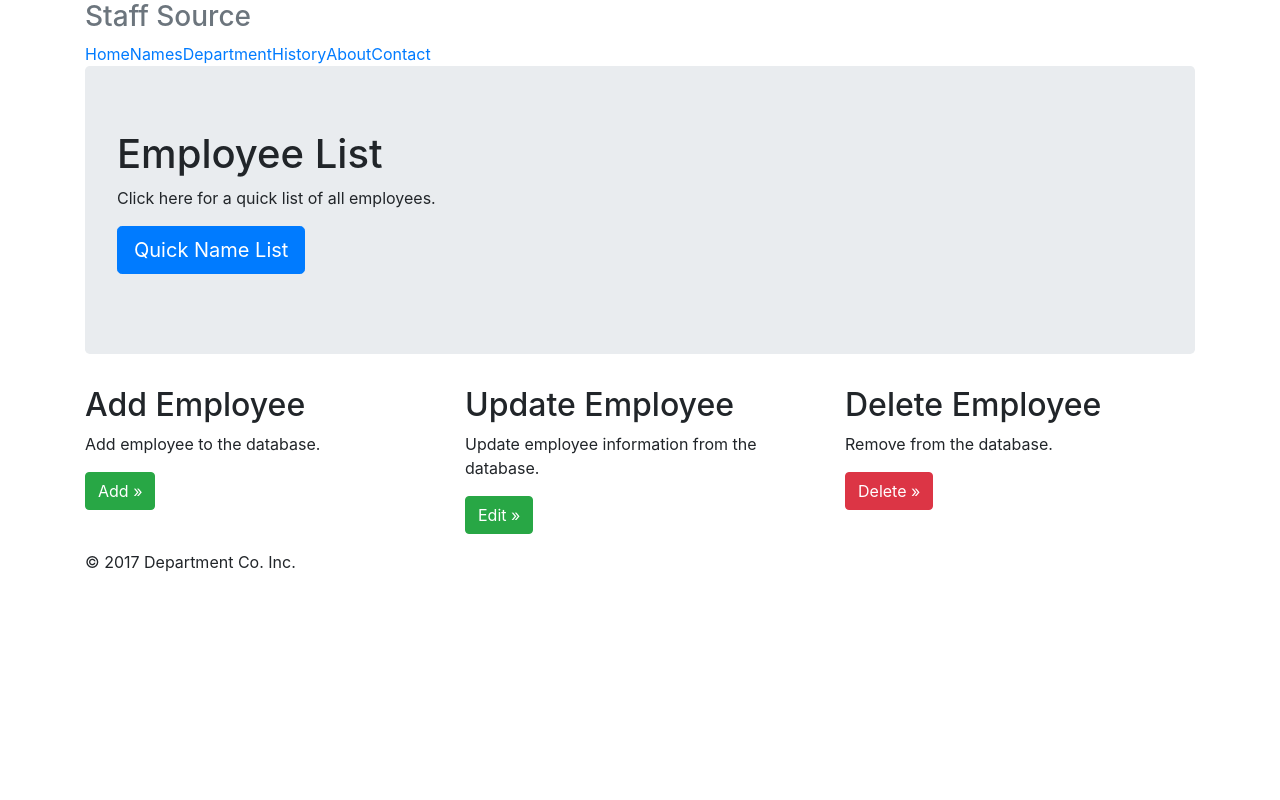
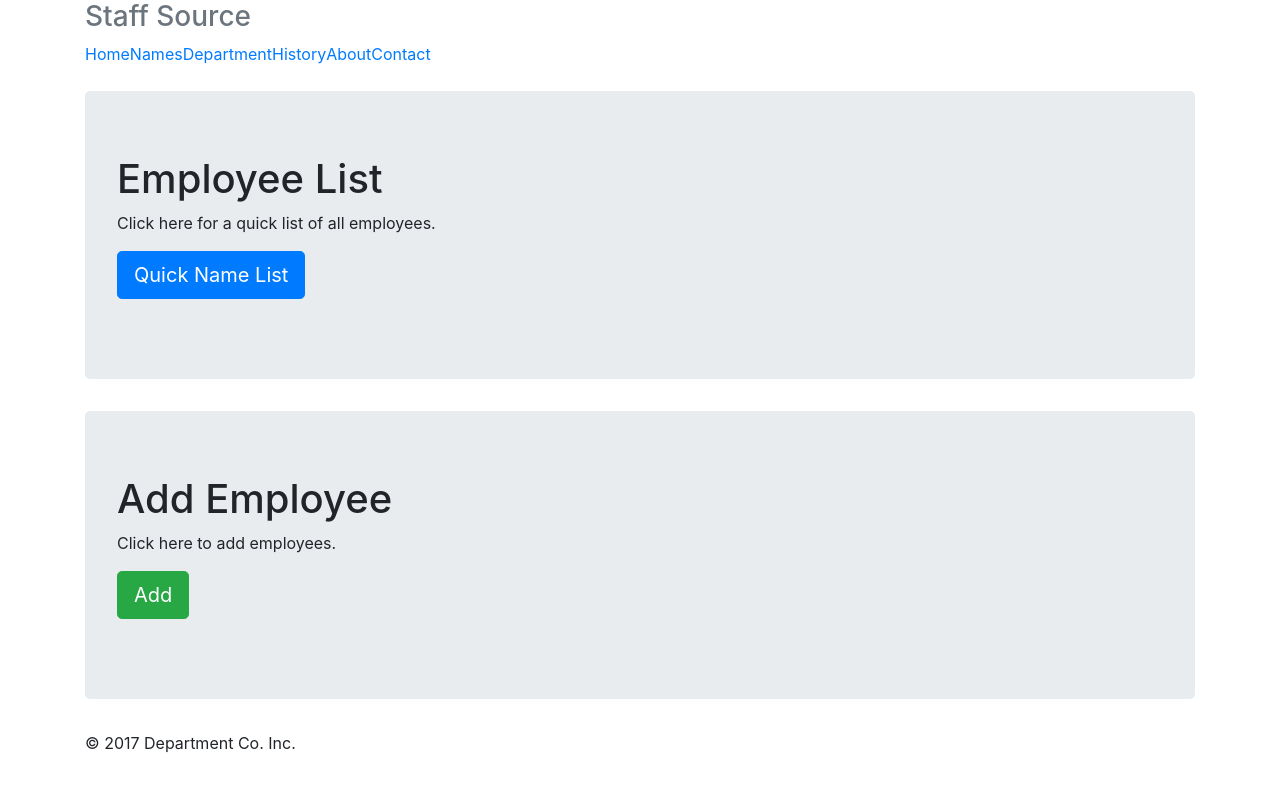
Before and after one commit to vincelenx184/department, a Django app: page / in a window 1280 px wide. Run offline with Django 3.2, Linux system fonts and the light colour scheme; parts of the project's set-up code (start-up, migrations or seed data) failed here and were passed over; some libraries are stand-ins or nearby versions.

Commit message:
added functions

```diff
--- a/staff/urls.py
+++ b/staff/urls.py
@@ -5,7 +5,7 @@ from . import views
 urlpatterns = [
 
     url(r'^employees/list/$', views.list_of_employees, name='list_of_employees'),
-    url(r'^employees/list/add_employee/$', views.add_employee, name='add_employee'),
+    url(r'^employees/add_employee/$', views.add_employee, name='add_employee'),
     url(r'^employees/(?P<slug>[-\w]+)/edit_employee/$', views.edit_employee, name='edit_employee'),
     url(r'^employees/(?P<slug>[-\w]+)/delete_employee/$', views.delete_employee, name='delete_employee'),
 ]
--- a/templates/base.html
+++ b/templates/base.html
@@ -45,7 +45,7 @@
             <ul class="nav nav-justified">
                 {% with url_name=request.resolver_match.url_name %}
                 <li class="{% if url_name == 'home' %}active{% endif %}"><a href="{% url 'home' %}">Home</a></li>
-                <li class="{% if url_name == 'names' %}active{% endif %}"><a href="{% url 'staff:names' %}">Names</a></li>
+                <li class="{% if url_name == 'list_of_employees' %}active{% endif %}"><a href="{% url 'staff:list_of_employees' %}">Names</a></li>
                 <li><a href="#">Department</a></li>
                 <li><a href="#">History</a></li>
                 <li><a href="#">About</a></li>
@@ -54,6 +54,8 @@
             </ul>
         </nav>
     </div>
+
+    {% include "messages.html" %}
 
     {% block content %}
 
--- a/templates/home.html
+++ b/templates/home.html
@@ -5,25 +5,13 @@
 <div class="jumbotron">
     <h1>Employee List</h1>
     <p>Click here for a quick list of all employees.</p>
-    <p><a class="btn btn-lg btn-primary" href="{% url 'staff:names' %}" role="button">Quick Name List</a></p>
+    <p><a class="btn btn-lg btn-primary" href="{% url 'staff:list_of_employees' %}" role="button">Quick Name List</a></p>
 </div>
 
 <!-- Example row of columns -->
-<div class="row">
-    <div class="col-lg-4">
-        <h2>Add Employee</h2>
-        <p>Add employee to the database.</p>
-        <p><a class="btn btn-success" href="{% url 'staff:add_employee' %}" role="button">Add &raquo;</a></p>
-    </div>
-    <div class="col-lg-4">
-        <h2>Update Employee</h2>
-        <p>Update employee information from the database.</p>
-        <p><a class="btn btn-success" href="#" role="button">Edit &raquo;</a></p>
-    </div>
-    <div class="col-lg-4">
-        <h2>Delete Employee</h2>
-        <p>Remove from the database.</p>
-        <p><a class="btn btn-danger" href="#" role="button">Delete &raquo;</a></p>
-    </div>
+<div class="jumbotron">
+    <h1>Add Employee</h1>
+    <p>Click here to add employees.</p>
+    <p><a class="btn btn-lg btn-success" href="{% url 'staff:add_employee' %}" role="button">Add</a></p>
 </div>
 {% endblock %}
--- /dev/null
+++ b/templates/messages.html
@@ -0,0 +1,18 @@
+
+<div class="container">
+    <div class="row">
+        <div class="col-sm-4 col-sm-offset-4" style='text-align:center; padding-top:25px'>
+
+        {% if messages %}
+
+            {% for message in messages %}
+
+        {% if message.tags %}<div class="alert alert-{{ message.tags }}">{{ message }}</div>{% endif %}
+
+            {% endfor %}
+
+        {% endif %}
+
+       </div>
+    </div>
+</div>
```
Also changed, not shown: staff/views.py (+60 -2 lines), templates/staff/add_employee.html (+0 -19 lines), templates/staff/list_of_employees.html (+4 -3 lines).
